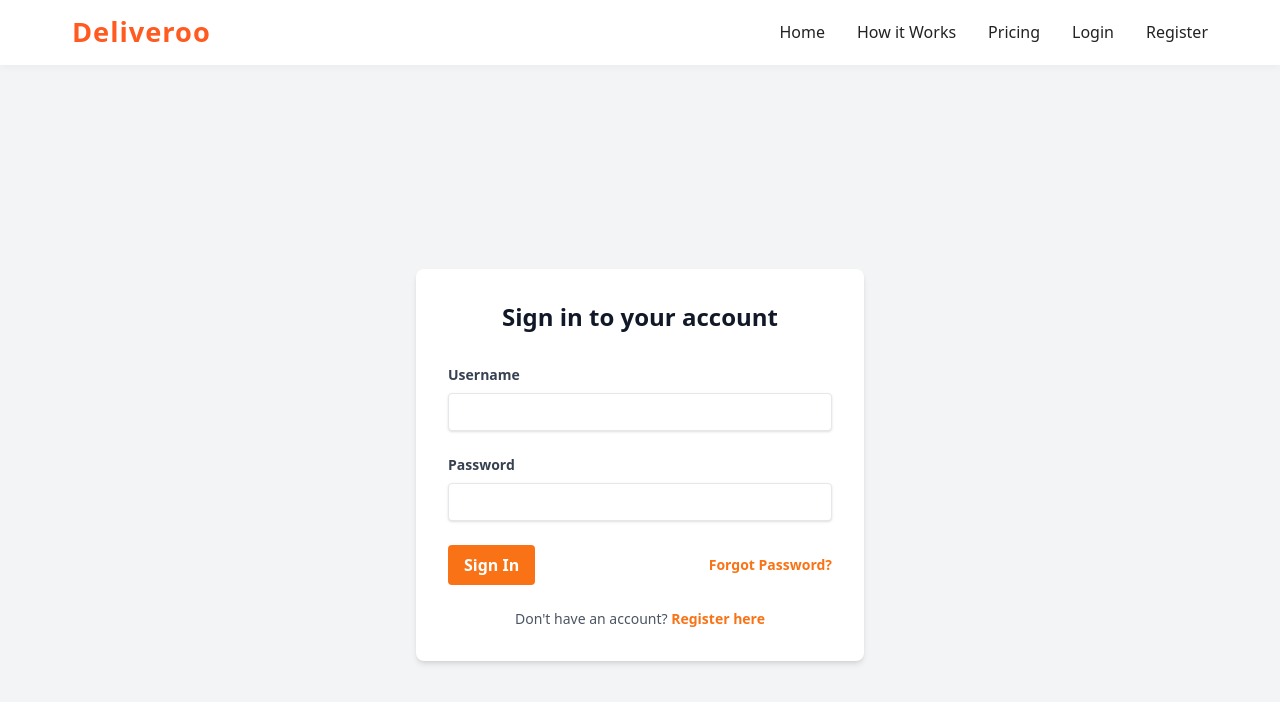
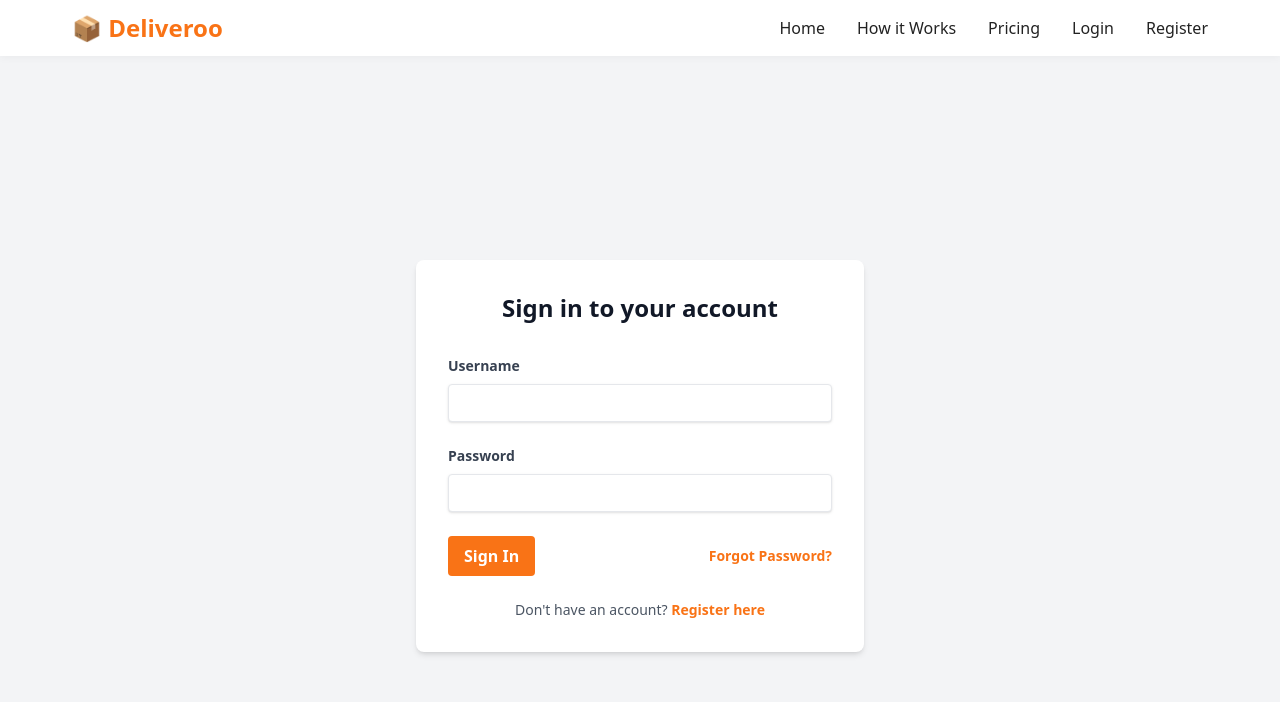
Before and after one commit to valarie-jep/Deliveroo-Frontend, a React (Create React App) app: page /login in a window 1280 px wide. Shown: the top 702 px of the page. Built offline with nearby package versions, Linux system fonts and the light colour scheme.

Commit message:
Updated the Admin page

```diff
--- a/src/components/Navbar.jsx
+++ b/src/components/Navbar.jsx
@@ -17,7 +17,9 @@ const Navbar = () => {
   return (
     <nav className={styles.navbar}>
       <div className={styles.navContent}>
-        <Link to="/" className={styles.logo}>Deliveroo</Link>
+        <div className="flex-shrink-0 text-2xl font-bold text-orange-500">
+            <Link to="/">📦 Deliveroo</Link>
+          </div>
         <div className={styles.links}>
           {!user ? (
             <>
--- a/src/pages/Admin.jsx
+++ b/src/pages/Admin.jsx
@@ -1,5 +1,5 @@
 import React, { useEffect, useState } from 'react';
-import Navbar from '../components/Navbar';
+
 // import Footer from '../components/Footer'; // Footer removed for admin
 import { Routes, Route, Link, useNavigate, useLocation } from 'react-router-dom';
 import { useDispatch } from 'react-redux';
@@ -312,10 +312,13 @@ const Admin = () => {
 
   return (
     <div className="min-h-screen bg-gray-100 flex flex-col">
-      <Navbar />
+
       <div className="flex flex-1 pt-16">
         {/* Sidebar */}
         <aside className="w-64 bg-white shadow-lg hidden md:block">
+          <div className="flex-shrink-0 text-2xl font-bold text-orange-500">
+            <Link to="/dashboard">📦 Deliveroo</Link>
+          </div>
           <div className="p-6 border-b">
             <h2 className="text-xl font-bold text-orange-500">Admin Panel</h2>
           </div>
```
Also changed, not shown: src/index.jsx (renamed from src/index.js).
